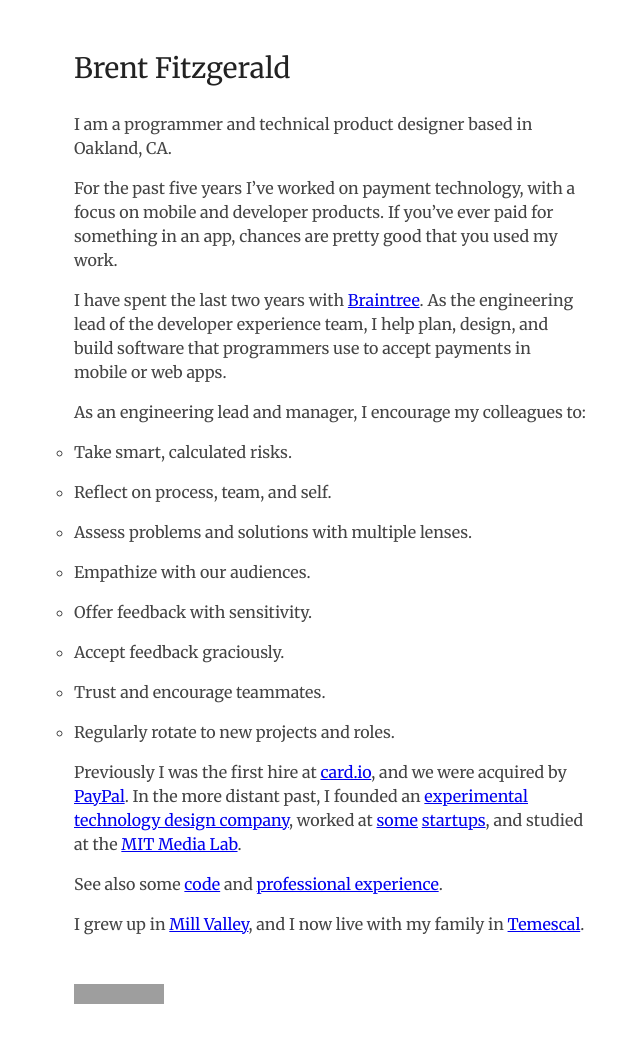
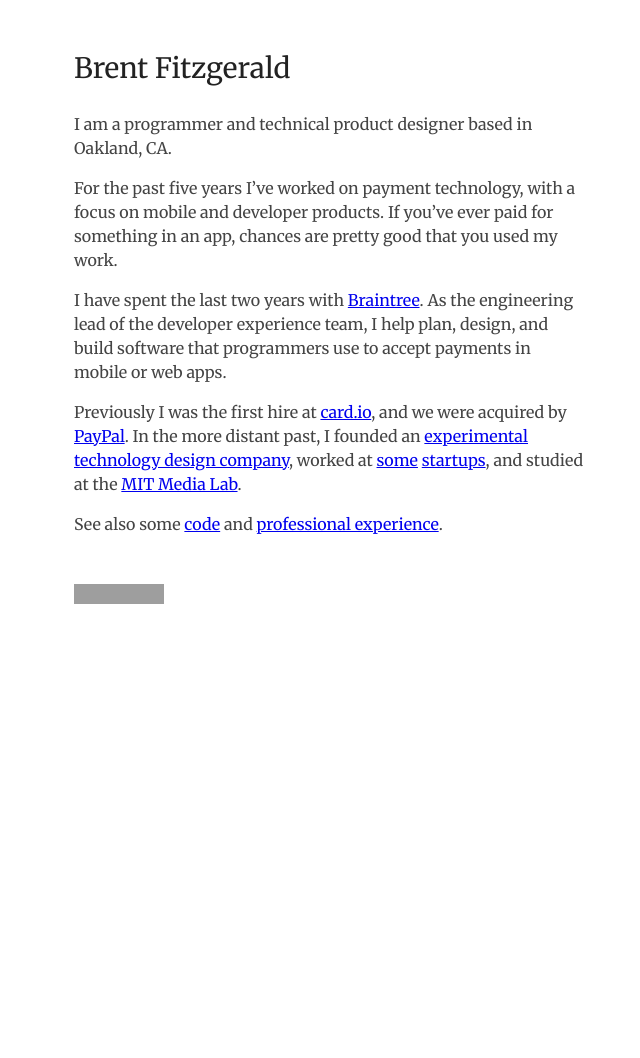
Before and after one commit to burnto/brentfitzgerald.com, a Jekyll site: the page built from about.md, in a window 1280 px wide. Shown: the whole page, without its empty margins (310-950 px from the left). Built offline with Jekyll 4.4.1, drawn with Linux system fonts in a browser that asks for light colours; after the commit the page ends 900 px from its top, so only the background shows below that; grey boxes are pictures that could not be loaded.

Commit message:
Update about page

```diff
--- a/about.md
+++ b/about.md
@@ -11,19 +11,6 @@
 
 I have spent the last two years with [Braintree](https://braintreepayments.com). As the engineering lead of the developer experience team, I help plan, design, and build software that programmers use to accept payments in mobile or web apps.
 
-As an engineering lead and manager, I encourage my colleagues to:
-
-- Take smart, calculated risks.
-- Reflect on process, team, and self.
-- Assess problems and solutions with multiple lenses.
-- Empathize with our audiences.
-- Offer feedback with sensitivity.
-- Accept feedback graciously.
-- Trust and encourage teammates.
-- Regularly rotate to new projects and roles.
-
 Previously I was the first hire at [card.io](https://card.io), and we were acquired by [PayPal](https://paypal.com/). In the more distant past, I founded an [experimental technology design company](https://tacolab.com/), worked at [some](https://www.crunchbase.com/organization/swivel) [startups](https://www.crunchbase.com/organization/sifteo), and studied at the [MIT Media Lab](https://www.media.mit.edu/).
 
 See also some [code](https://github.com/burnto) and [professional experience](https://www.linkedin.com/in/brentfitzgerald).
-
-I grew up in [Mill Valley](https://www.youtube.com/watch?v=w-YaWE0zu-c), and I now live with my family in [Temescal](https://en.wikipedia.org/wiki/Temescal,_Oakland,_California).
```
